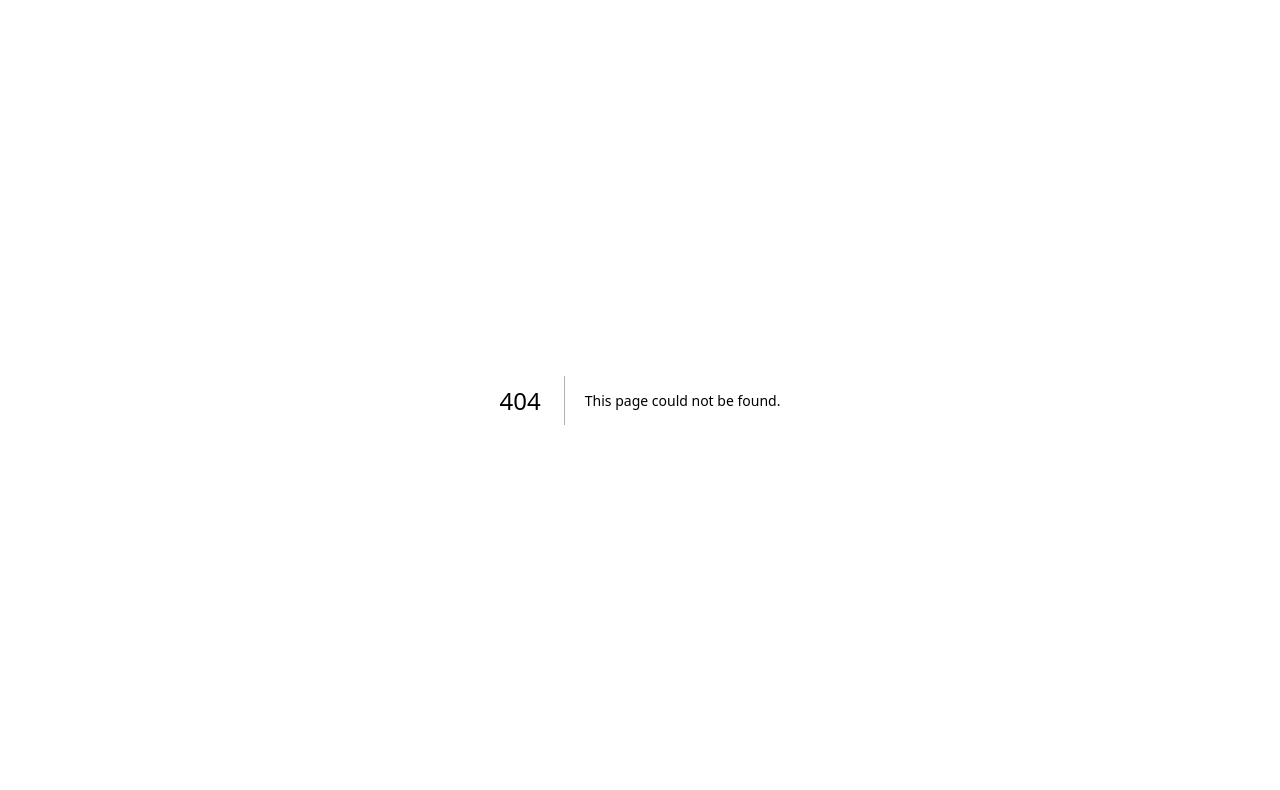
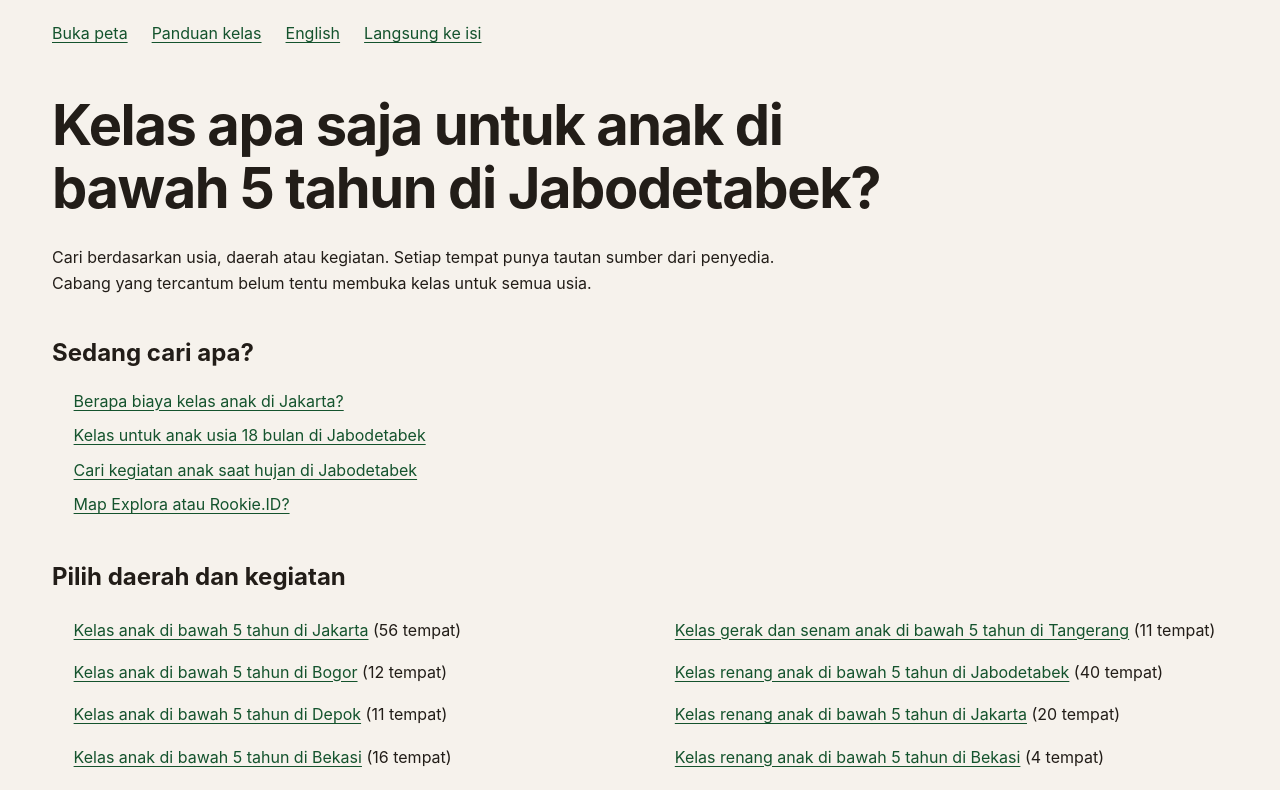
Before and after one commit to Derryl-Ditra/map-explora, a Next.js app: page /id/activities in a window 1280 px wide. Before the commit this address had no page. Shown: the top 790 px of the page. Built offline with nearby package versions, Linux system fonts and the light colour scheme.

Commit message:
Add activities page for Indonesian language

```diff
--- /dev/null
+++ b/src/app/id/activities/page.tsx
@@ -0,0 +1,6 @@
+import type {Metadata} from 'next';
+import {GuideShell, GuideIndex} from '@/components/GuideContent';
+import {guideMetadata} from '@/utils/bilingual';
+const lang='id' as 'en' | 'id';
+export const metadata:Metadata=guideMetadata(lang,'/activities/','Kelas apa saja untuk anak di bawah 5 tahun di Jabodetabek?','Cari kelas berdasarkan daerah, kegiatan dan sumber usia cabang. Konfirmasi jadwal dan biaya langsung ke penyedia.');
+export default function Page(){return <GuideShell lang={lang} path="/activities/"><GuideIndex lang={lang}/></GuideShell>;}
```
